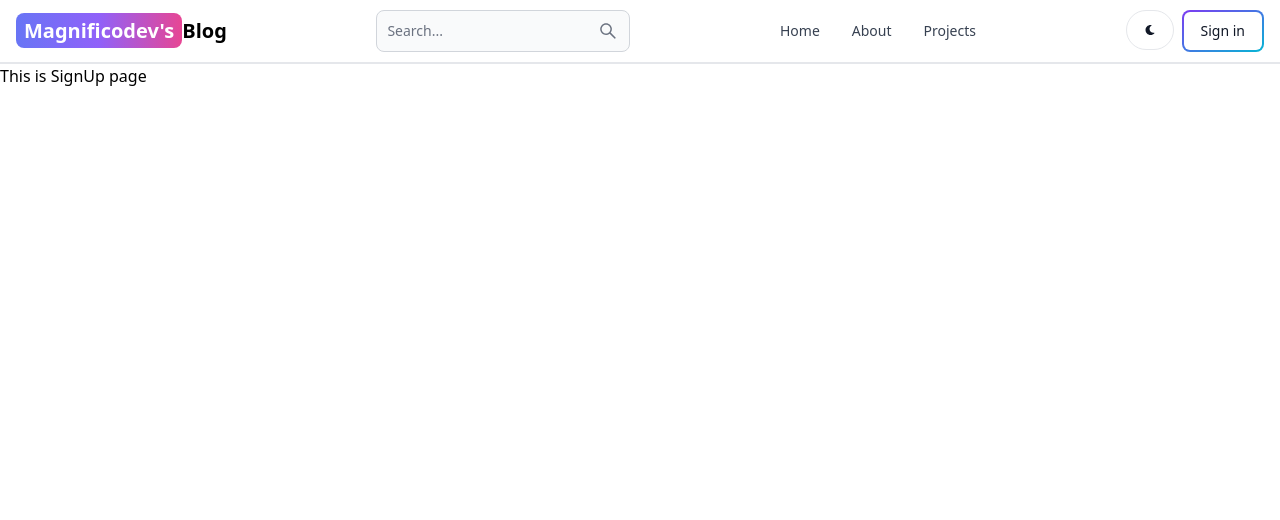
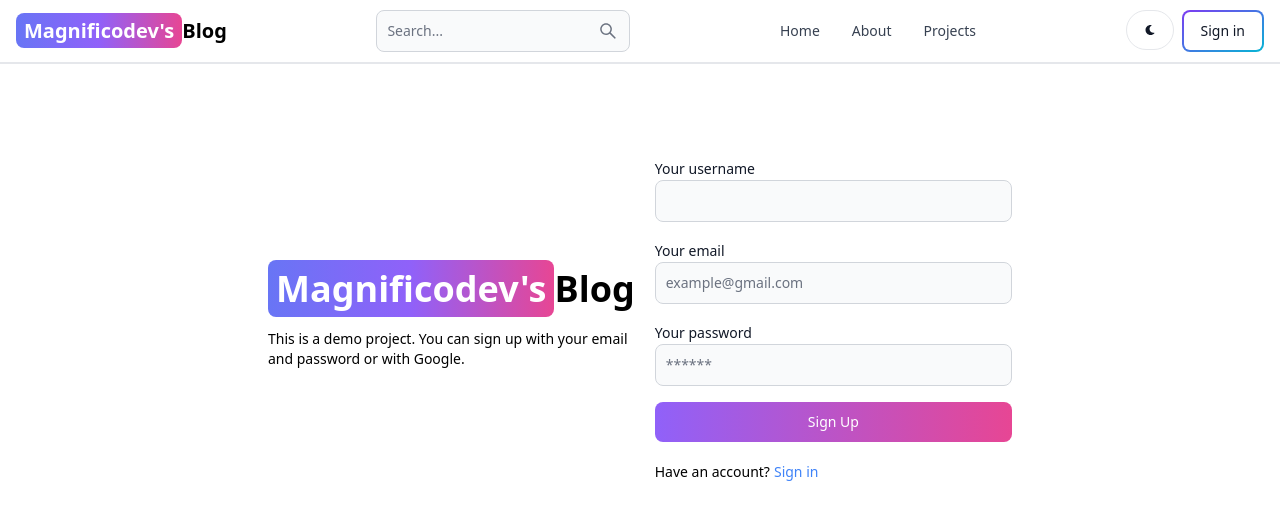
Before and after one commit to magnificodev/mern-blog, a React (Vite) app in the folder frontend/: page /sign-up in a window 1280 px wide. Shown: the top 520 px of the page. Built offline with nearby package versions, Linux system fonts and the light colour scheme.

Commit message:
create sign up page ui

```diff
--- a/frontend/src/components/Header.jsx
+++ b/frontend/src/components/Header.jsx
@@ -7,7 +7,7 @@ const Header = () => {
     const path = useLocation().pathname;
 
     return (
-        <Navbar className="border-b-2">
+        <Navbar className="border-b-2 sticky top-0">
             <Link
                 to="/"
                 className="self-center whitespace-nowrap text-sm sm:text-xl font-semibold dark:text-white"
--- a/frontend/src/pages/SignUp.jsx
+++ b/frontend/src/pages/SignUp.jsx
@@ -1,5 +1,56 @@
+import { Label, TextInput, Button } from "flowbite-react";
+import { Link } from "react-router-dom";
+
 const SignUp = () => {
-    return <div>This is SignUp page</div>
+    return (
+        <div className="min-h-screen mt-20">
+            <div className="flex flex-col p-3 max-w-3xl mx-auto items-center md:flex-row gap-5">
+                <div className="text-left w-full">
+                    <Link to="/" className="font-bold dark:text-white text-4xl">
+                        <span className="px-2 py-1 bg-gradient-to-r from-indigo-500 via-purple-500 to-pink-500 rounded-lg text-white">
+                            {"Magnificodev's"}
+                        </span>
+                        Blog
+                    </Link>
+                    <p className="text-sm mt-5">
+                        This is a demo project. You can sign up with your email
+                        and password or with Google.
+                    </p>
+                </div>
+                <div className="w-full">
+                    <form action="#" className="flex flex-col gap-4">
+                        <div>
+                            <Label value="Your username" htmlFor="username" />
+                            <TextInput type="text" id="username" />
+                        </div>
+                        <div>
+                            <Label value="Your email" htmlFor="email" />
+                            <TextInput
+                                type="text"
+                                id="email"
+                                placeholder="example@gmail.com"
+                            />
+                        </div>
+                        <div>
+                            <Label value="Your password" htmlFor="password" />
+                            <TextInput
+                                type="password"
+                                id="password"
+                                placeholder="******"
+                            />
+                        </div>
+                        <Button gradientDuoTone="purpleToPink" type="submit" >
+                            Sign Up
+                        </Button>
+                    </form>
+                    <div className="text-sm flex gap-1 mt-5">
+                        <span>Have an account?</span>
+                        <Link to="sign-in" className="text-blue-500">Sign in</Link>
+                    </div>
+                </div>
+            </div>
+        </div>
+    );
 };
 
 export default SignUp;
```
